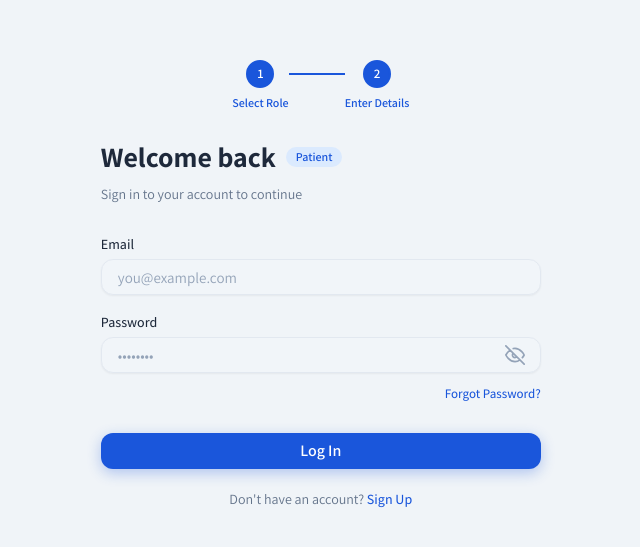
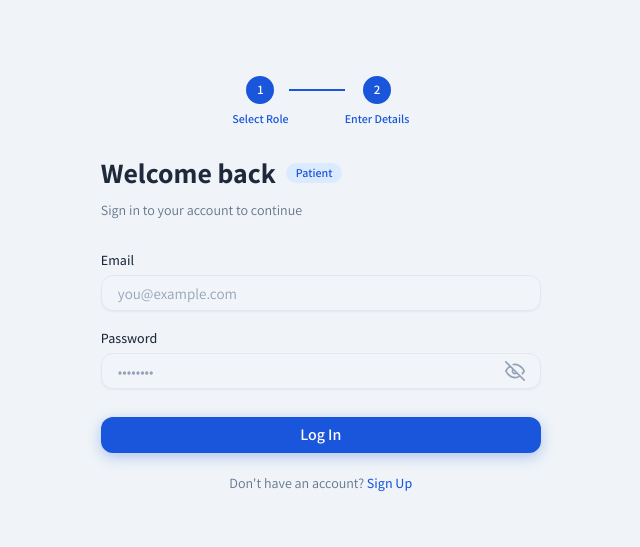
Before and after one commit to shanimic/Rehab360, a React (Vite) app in the folder client/: page /login in a window 1280 px wide. Shown: the part 115-662 px from the top of the page, without its empty margins (588-1228 px from the left). Built offline with nearby package versions, Linux system fonts and the light colour scheme.

Commit message:
refactor: remove 'Forgot Password' link from login component

```diff
--- a/client/src/pages/auth/login/Login.css
+++ b/client/src/pages/auth/login/Login.css
@@ -17,16 +17,6 @@
   border: none;
 }
 
-.login-forgot {
-  text-align: right;
-  margin-top: -12px;
-  margin-bottom: 20px;
-}
-
-.login-forgot__link {
-  font-size: 13px;
-}
-
 .login-error {
   margin-bottom: 12px;
 }
--- a/client/src/pages/auth/login/Login.tsx
+++ b/client/src/pages/auth/login/Login.tsx
@@ -1,4 +1,4 @@
-import { useNavigate, Link, useLocation, useSearchParams } from 'react-router-dom'
+import { useNavigate, useLocation, useSearchParams } from 'react-router-dom'
 import { useForm } from '@tanstack/react-form'
 import { z } from 'zod'
 import type { AxiosError } from 'axios'
@@ -104,11 +104,6 @@ export default function Login() {
                 error={errMsg(field.state.meta.errors[0])}
                 autoComplete="current-password"
               />
-              <div className="login-forgot">
-                <Link to="/set-password" className="auth-link login-forgot__link">
-                  Forgot Password?
-                </Link>
-              </div>
             </>
           )}
         </form.Field>
```
